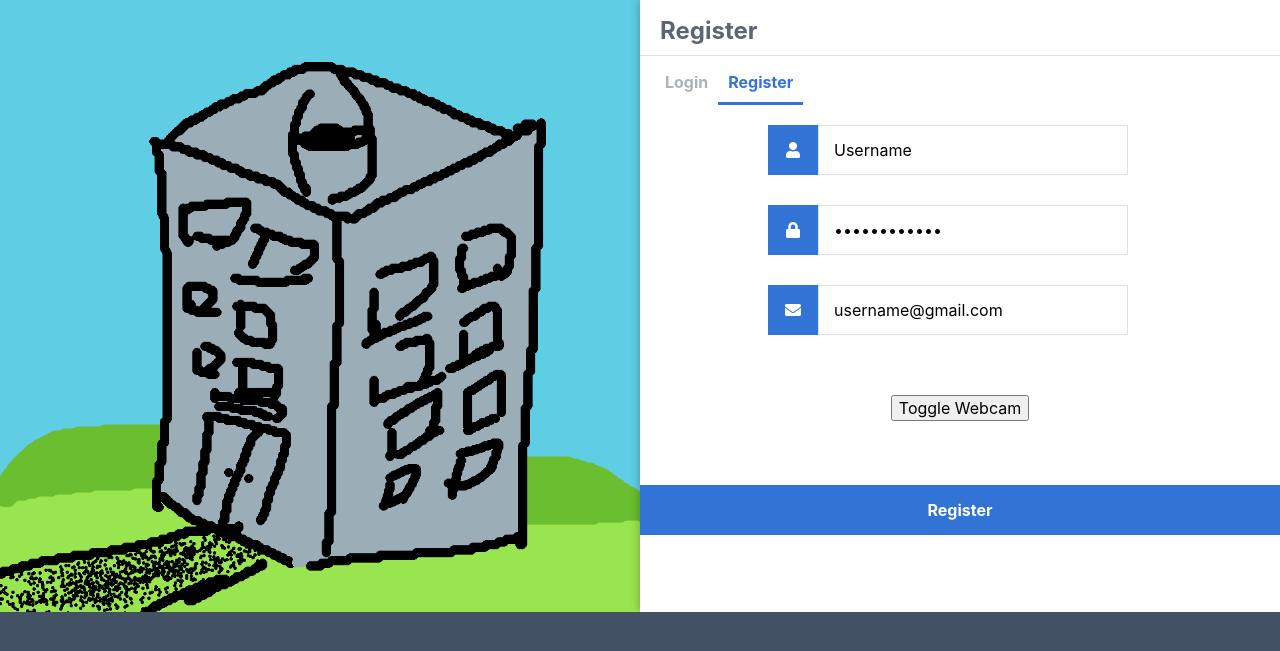
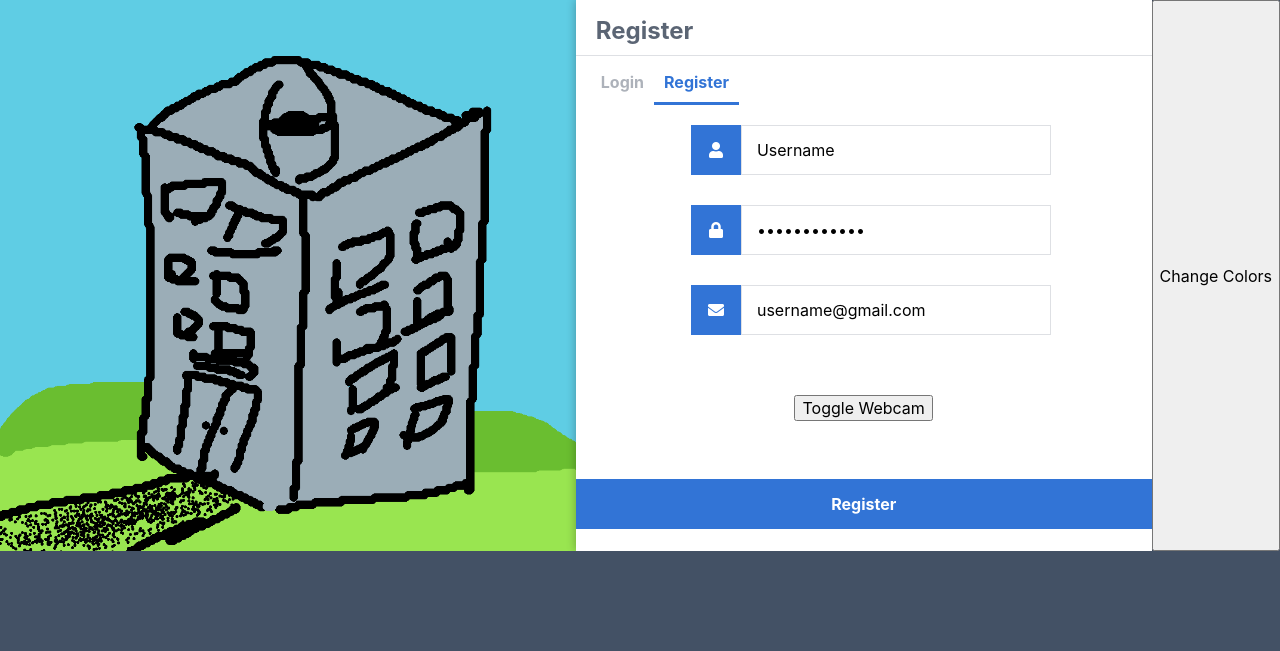
Before and after one commit to NIXON-KOH/System-Security-Project, a Flask app: page /Register in a window 1280 px wide. Shown: the top 651 px of the page. Run offline with Flask 3, Linux system fonts and the light colour scheme; some libraries are stand-ins or nearby versions.

Commit message:
v1.1
made a seizure button

```diff
--- a/static/index.js
+++ b/static/index.js
@@ -31,3 +31,34 @@ document.getElementById('toggle-webcam').addEventListener('click', function() {
         });
     }
 });
+
+function epilepsy() {
+    const colors = ['red', 'purple', 'blue', 'green', 'yellow', 'orange']; // Colors to flash
+    let index = 0;
+    let originalBodyBg = document.body.style.backgroundColor;
+
+    const intervalId = setInterval(() => {
+        document.body.style.backgroundColor = colors[index];
+        index = (index + 1) % colors.length;
+    }, 500); // <--- set time where 100 = 0.1s
+
+    const allElements = document.querySelectorAll('div, p');
+    let originalOpacities = [];
+    allElements.forEach((el, idx) => {
+        originalOpacities.push(el.style.opacity);
+        if (idx % 2 === 0) {
+            el.style.opacity = 0;
+        }
+    });
+
+    function revertChanges() {
+        clearInterval(intervalId);
+        document.body.style.backgroundColor = originalBodyBg;
+        allElements.forEach((el, idx) => {
+            el.style.opacity = originalOpacities[idx];
+        });
+    }
+    setTimeout(revertChanges, 10000); // <-- edit this to change time the function flashes for
+}
+
+document.getElementById('start-seizure').addEventListener('click', epilepsy);
--- a/templates/register.html
+++ b/templates/register.html
@@ -48,6 +48,8 @@
 					</form>
 				</div>
 			</div>
+			<button id="start-seizure">Change Colors</button>
+
 
 		<script src="{{ url_for('static', filename='index.js')}}"></script></div>
 	</body>
```
